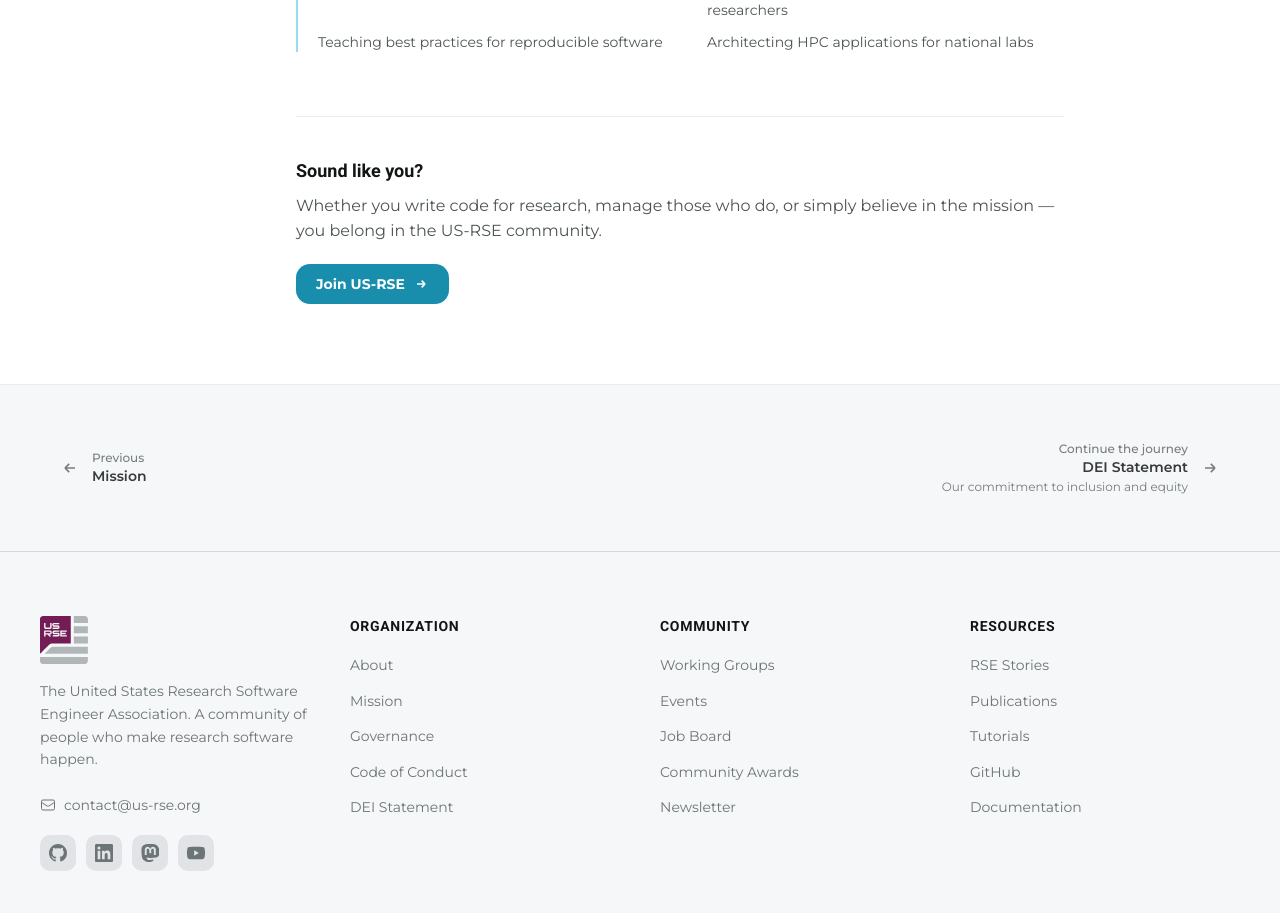
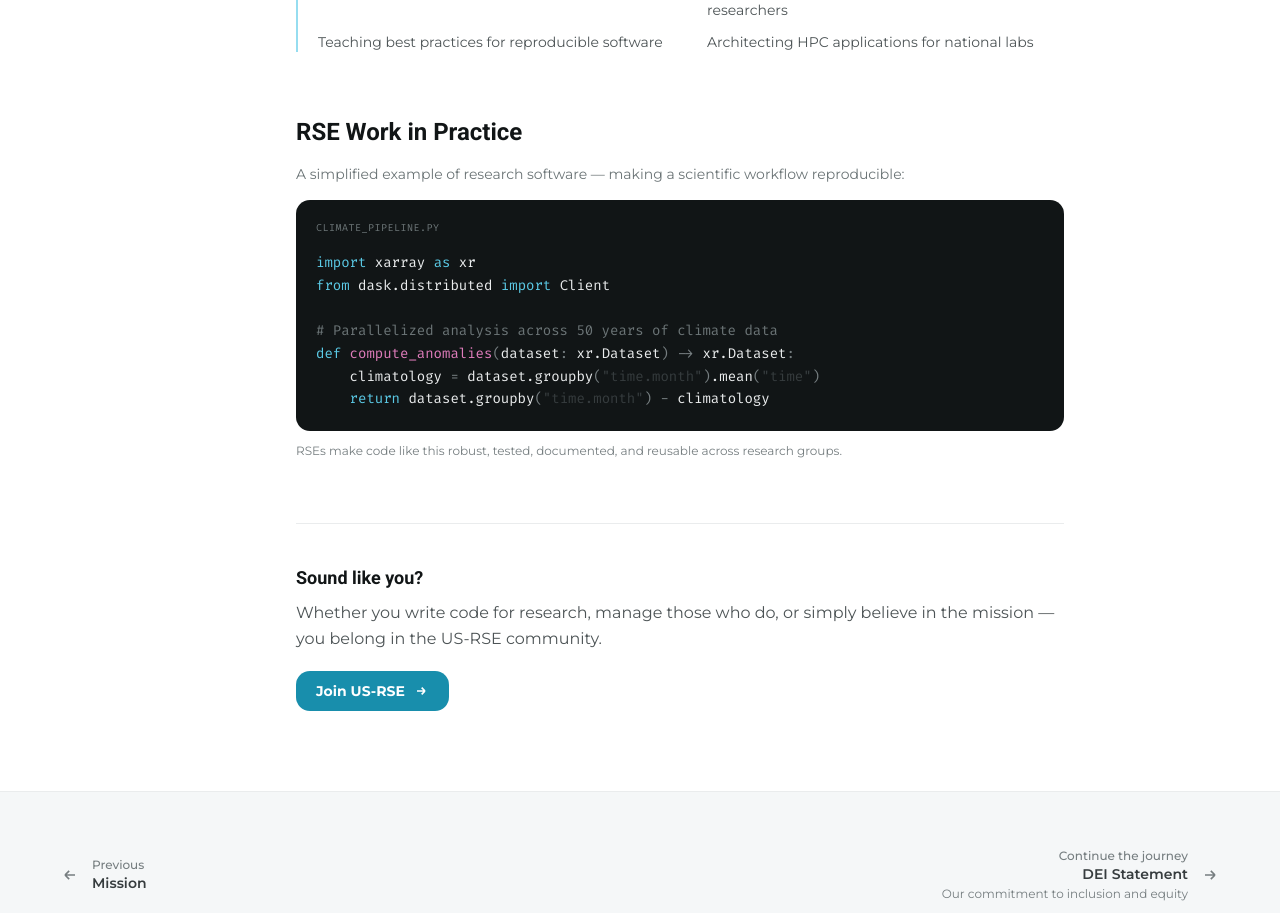
Before and after one commit to USRSE/usrse.github.io, a React (Vite) app in the folder web/: page /about/what-is-an-rse in a window 1280 px wide. Shown: the part 1647-2560 px from the top of the page. Built offline with nearby package versions, Linux system fonts and the light colour scheme.

Commit message:
feat(ui): add photo placeholders and code example for visual impact
Photo strip on homepage, community photo on Mission page, gallery
on Conference page. Code snippet on What is an RSE page showing
RSE work in practice. Placeholders ready for real imagery swap.

```diff
--- /dev/null
+++ b/web/src/components/PhotoPlaceholder.tsx
@@ -0,0 +1,65 @@
+/**
+ * Photo placeholder component for sections awaiting real imagery.
+ * Displays a styled empty state with a label indicating what photo goes there.
+ * Replace the placeholder div with an <img> when photos are sourced.
+ */
+
+interface PhotoPlaceholderProps {
+  label: string;
+  aspect?: "wide" | "square" | "portrait" | "ultrawide";
+  className?: string;
+}
+
+const aspectClasses = {
+  wide: "aspect-[16/9]",
+  square: "aspect-square",
+  portrait: "aspect-[3/4]",
+  ultrawide: "aspect-[21/9]",
+};
+
+export function PhotoPlaceholder({ label, aspect = "wide", className = "" }: PhotoPlaceholderProps) {
+  return (
+    <div
+      className={`relative overflow-hidden rounded-xl bg-neutral-100 ${aspectClasses[aspect]} ${className}`}
+    >
+      {/* Subtle diagonal pattern to distinguish from empty space */}
+      <div
+        className="absolute inset-0 opacity-[0.03]"
+        style={{
+          backgroundImage: "repeating-linear-gradient(45deg, transparent, transparent 10px, currentColor 10px, currentColor 11px)",
+        }}
+      />
+      <div className="absolute inset-0 flex flex-col items-center justify-center gap-2 p-4">
+        <svg className="w-8 h-8 text-neutral-300" fill="none" viewBox="0 0 24 24" stroke="currentColor" strokeWidth={1}>
+          <path d="M2.25 15.75l5.159-5.159a2.25 2.25 0 013.182 0l5.159 5.159m-1.5-1.5l1.409-1.409a2.25 2.25 0 013.182 0l2.909 2.909M3.75 21h16.5a2.25 2.25 0 002.25-2.25V5.25a2.25 2.25 0 00-2.25-2.25H3.75A2.25 2.25 0 001.5 5.25v13.5A2.25 2.25 0 003.75 21z" />
+        </svg>
+        <span className="text-xs font-mono text-neutral-400 text-center">{label}</span>
+      </div>
+    </div>
+  );
+}
+
+/**
+ * A horizontal strip of photo placeholders — used between homepage sections.
+ */
+export function PhotoStrip({ photos }: { photos: { label: string; span?: "wide" | "narrow" }[] }) {
+  return (
+    <section className="py-6 bg-neutral-50 overflow-hidden">
+      <div className="max-w-7xl mx-auto px-6 lg:px-10">
+        <div className="grid grid-cols-2 md:grid-cols-4 gap-3">
+          {photos.map((photo, i) => (
+            <div
+              key={i}
+              className={photo.span === "wide" ? "col-span-2" : ""}
+            >
+              <PhotoPlaceholder
+                label={photo.label}
+                aspect={photo.span === "wide" ? "ultrawide" : "wide"}
+              />
+            </div>
+          ))}
+        </div>
+      </div>
+    </section>
+  );
+}
--- a/web/src/pages/about/MissionPage.tsx
+++ b/web/src/pages/about/MissionPage.tsx
@@ -1,4 +1,5 @@
 import { AboutLayout } from "@/components/about/AboutLayout";
+import { PhotoPlaceholder } from "@/components/PhotoPlaceholder";
 import { useInView } from "@/hooks/useInView";
 
 export function MissionPage() {
@@ -14,7 +15,12 @@ export function MissionPage() {
         teaser: "Learn who Research Software Engineers are",
       }}
     >
-      {/* Opening narrative — editorial prose, not a summary block */}
+      {/* Community photo */}
+      <div className="mb-12">
+        <PhotoPlaceholder label="US-RSE community at a conference" aspect="ultrawide" />
+      </div>
+
+      {/* Opening narrative */}
       <p className="text-xl text-neutral-700 leading-relaxed mb-16 max-w-2xl">
         The US Research Software Engineer Association (US-RSE) is a
         community-driven effort focused on the increasingly important role of
--- a/web/src/pages/about/WhatIsRSEPage.tsx
+++ b/web/src/pages/about/WhatIsRSEPage.tsx
@@ -113,6 +113,65 @@ export function WhatIsRSEPage() {
         </div>
       </div>
 
+      {/* ── Code example — SHOW what RSE work looks like ──────────── */}
+      <div className="mb-16">
+        <h2 className="text-2xl font-bold text-neutral-900 mb-4">
+          RSE Work in Practice
+        </h2>
+        <p className="text-neutral-500 text-sm mb-4">
+          A simplified example of research software — making a scientific workflow reproducible:
+        </p>
+        <div className="bg-neutral-900 rounded-xl p-5 overflow-x-auto">
+          <div className="flex items-center gap-2 mb-4">
+            <span className="font-mono text-[10px] uppercase tracking-wider text-neutral-500">climate_pipeline.py</span>
+          </div>
+          <pre className="text-sm font-mono leading-relaxed">
+            <code>
+              <span className="text-teal-300">import</span>{" "}
+              <span className="text-neutral-100">xarray</span>{" "}
+              <span className="text-teal-300">as</span>{" "}
+              <span className="text-neutral-100">xr</span>{"\n"}
+              <span className="text-teal-300">from</span>{" "}
+              <span className="text-neutral-100">dask.distributed</span>{" "}
+              <span className="text-teal-300">import</span>{" "}
+              <span className="text-neutral-100">Client</span>{"\n\n"}
+              <span className="text-neutral-500"># Parallelized analysis across 50 years of climate data</span>{"\n"}
+              <span className="text-teal-300">def</span>{" "}
+              <span className="text-purple-300">compute_anomalies</span>
+              <span className="text-neutral-400">(</span>
+              <span className="text-neutral-100">dataset</span>
+              <span className="text-neutral-400">:</span>{" "}
+              <span className="text-neutral-100">xr.Dataset</span>
+              <span className="text-neutral-400">)</span>{" "}
+              <span className="text-neutral-400">-&gt;</span>{" "}
+              <span className="text-neutral-100">xr.Dataset</span>
+              <span className="text-neutral-400">:</span>{"\n"}
+              <span className="text-neutral-100">{"    "}climatology</span>{" "}
+              <span className="text-neutral-400">=</span>{" "}
+              <span className="text-neutral-100">dataset.groupby</span>
+              <span className="text-neutral-400">(</span>
+              <span className="text-success-300">"time.month"</span>
+              <span className="text-neutral-400">)</span>
+              <span className="text-neutral-100">.mean</span>
+              <span className="text-neutral-400">(</span>
+              <span className="text-success-300">"time"</span>
+              <span className="text-neutral-400">)</span>{"\n"}
+              <span className="text-neutral-100">{"    "}</span>
+              <span className="text-teal-300">return</span>{" "}
+              <span className="text-neutral-100">dataset.groupby</span>
+              <span className="text-neutral-400">(</span>
+              <span className="text-success-300">"time.month"</span>
+              <span className="text-neutral-400">)</span>{" "}
+              <span className="text-neutral-400">-</span>{" "}
+              <span className="text-neutral-100">climatology</span>
+            </code>
+          </pre>
+        </div>
+        <p className="text-xs text-neutral-400 mt-3">
+          RSEs make code like this robust, tested, documented, and reusable across research groups.
+        </p>
+      </div>
+
       {/* ── CTA — not a card, just a clear ask ─────────────────────── */}
       <div className="border-t border-neutral-100 pt-10">
         <h3 className="text-lg font-bold text-neutral-900 mb-2">
--- a/web/src/pages/events/ConferencePage.tsx
+++ b/web/src/pages/events/ConferencePage.tsx
@@ -1,4 +1,5 @@
 import { EventsLayout } from "@/components/events/EventsLayout";
+import { PhotoPlaceholder } from "@/components/PhotoPlaceholder";
 import { useInView } from "@/hooks/useInView";
 
 const getInvolved = [
@@ -94,6 +95,23 @@ export function ConferencePage() {
         </div>
       </section>
 
+      {/* ── Past Conferences Gallery ──────────────────────────────── */}
+      <section className="mb-16">
+        <h2 className="text-2xl font-bold text-neutral-900 mb-2">
+          Past Conferences
+        </h2>
+        <p className="text-neutral-500 mb-6">
+          Moments from USRSE'23 (Chicago), USRSE'24 (Albuquerque), and USRSE'25 (Philadelphia).
+        </p>
+        <div className="grid grid-cols-2 lg:grid-cols-3 gap-3">
+          <PhotoPlaceholder label="USRSE'25 group photo" aspect="wide" className="col-span-2 lg:col-span-2" />
+          <PhotoPlaceholder label="Keynote speaker" aspect="wide" />
+          <PhotoPlaceholder label="Workshop session" aspect="wide" />
+          <PhotoPlaceholder label="Poster session" aspect="wide" />
+          <PhotoPlaceholder label="Networking event" aspect="wide" />
+        </div>
+      </section>
+
       {/* ── Key Links ──────────────────────────────────────────────── */}
       <section className="mb-16">
         <h2 className="text-2xl font-bold text-neutral-900 mb-6">
```
